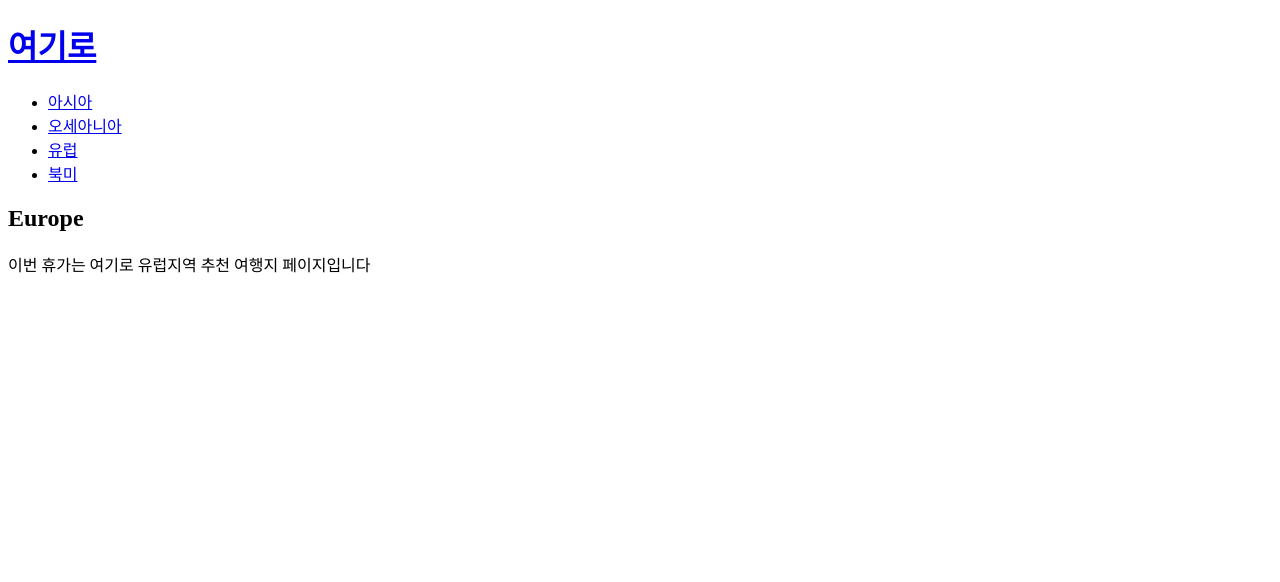
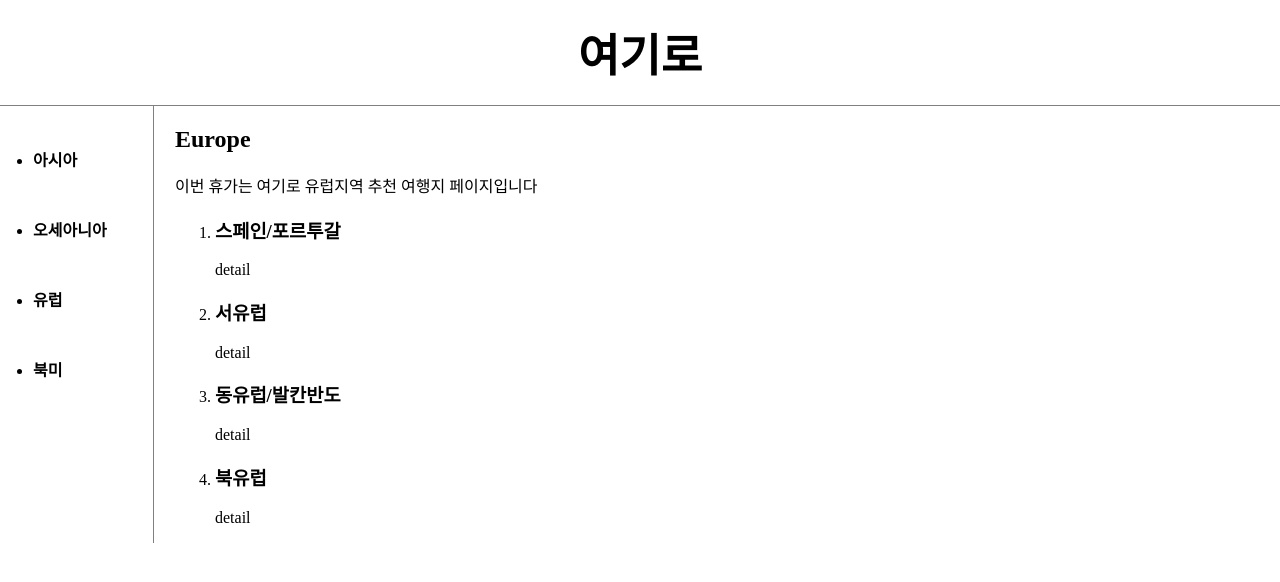
Before and after one commit to tech-kim/TravelAdvisor, a plain HTML site: page europe.html in a window 1280 px wide. Drawn offline with Linux system fonts and the light colour scheme.

Commit message:
스타일추가 내용 일부 추가

```diff
--- a/europe.html
+++ b/europe.html
@@ -19,6 +19,16 @@
                 이번 휴가는 여기로
 
                 유럽지역 추천 여행지 페이지입니다
+                <ol>
+                    <li><h3>스페인/포르투갈</h3></li>
+                    <div>detail</div>
+                    <li><h3>서유럽</h3></li>
+                    <div>detail</div>
+                    <li><h3>동유럽/발칸반도</h3></li>
+                    <div>detail</div>
+                    <li><h3>북유럽</h3></li>
+                    <div>detail</div>
+                </ol>
             </div>
         </div>
     </body>
--- a/style.css
+++ b/style.css
@@ -0,0 +1,44 @@
+body {
+    margin: 0;
+}
+a{
+    color: black;
+    text-decoration: none;
+}
+h1 {
+    font-size: 45px;
+    text-align: center;
+    border-bottom: 1px solid gray;
+    margin: 0;
+    padding: 20px;
+}
+ul {
+    border-right: 1px solid gray;
+    width: 100px;
+    margin: 0;
+    padding: 20px;
+    line-height: 70px;
+    font-size: 16px;
+    font-weight: bold;
+}
+#grid{
+    display: grid;
+    grid-template-columns: 150px 1fr;
+}
+#grid ul {
+    padding-left: 33px;
+}
+#article {
+    padding-left: 25px;
+}
+@media(max-width: 800px) {
+    #grid{
+    display: block;
+    }
+    ol {
+    border-right: none;
+    }
+    h1 {
+    border-bottom:none;
+    }
+}
```
Also changed, not shown: asia.html (+8 -0 lines), index.html (+1 -0 lines), northamerica.html (+10 -0 lines), oceania.html (+6 -0 lines), 1 other file.
